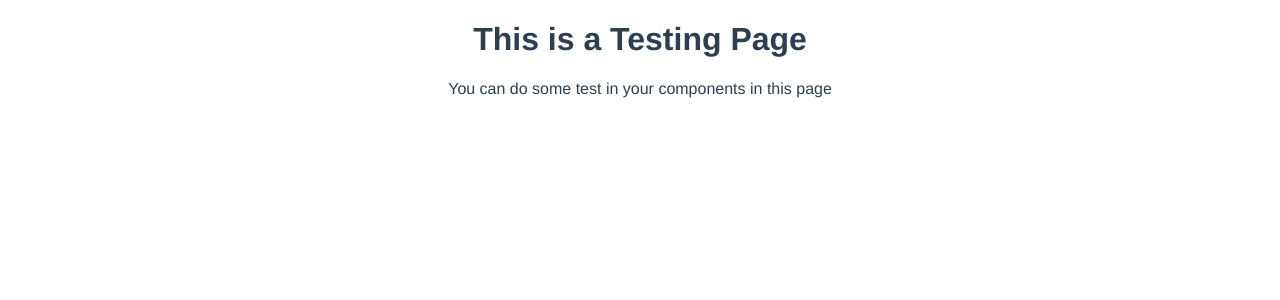
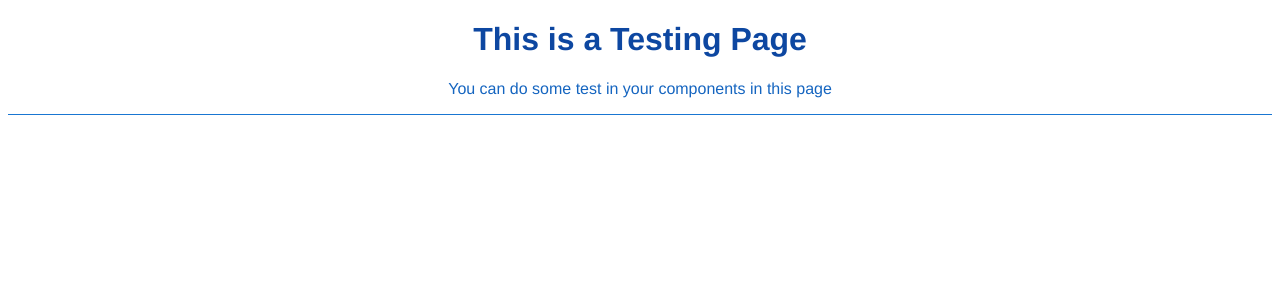
Before and after one commit to KevinZav/Punto-Venta, a Vue app: page /#/testing in a window 1280 px wide. Shown: the top 300 px of the page. Built offline with nearby package versions, Linux system fonts and the light colour scheme.

Commit message:
chore: integrate sass in project

```diff
--- a/src/app/pages/testing/TestingPage.vue
+++ b/src/app/pages/testing/TestingPage.vue
@@ -2,6 +2,7 @@
   <div class="container">
     <h1>This is a Testing Page</h1>
     <p>You can do some test in your components in this page</p>
+    <hr>
   </div>
 </template>
 
@@ -10,3 +11,23 @@ export default {
   name: 'TestingPage'
 }
 </script>
+
+<style lang="scss" scoped>
+@import '@/assets/styles/index.scss';
+.container {
+  h1 {
+    color: $primary-blue-900;
+  }
+
+  p {
+    color: $primary-blue-800;
+  }
+
+  hr {
+    height: 1px;
+
+    background: $primary-blue-700;
+    border: none;
+  }
+}
+</style>
--- a/src/main.js
+++ b/src/main.js
@@ -1,5 +1,6 @@
 import { createApp } from 'vue'
 import App from './App.vue'
 import router from './router'
+import './assets/styles/_index.scss'
 
 createApp(App).use(router).mount('#app')
```
Also changed, not shown: 1 other file (tests, documents, lock files or other folders).
